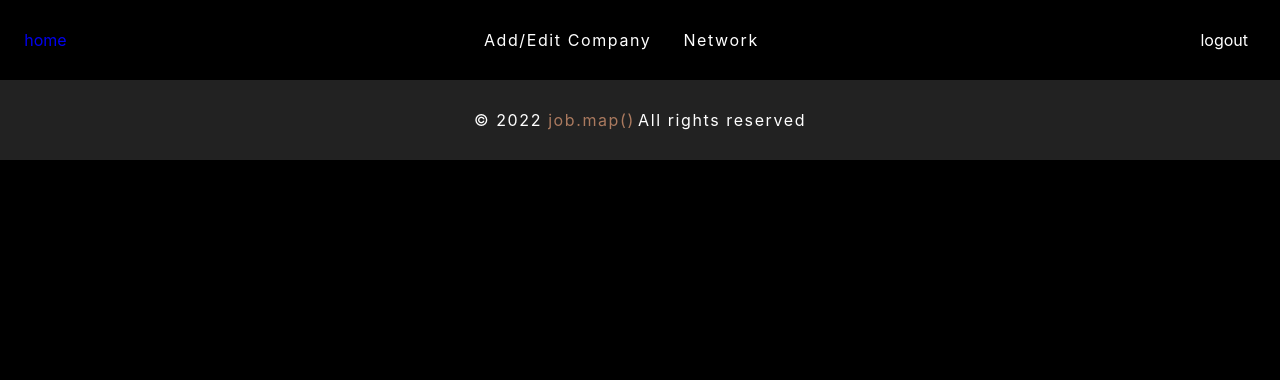
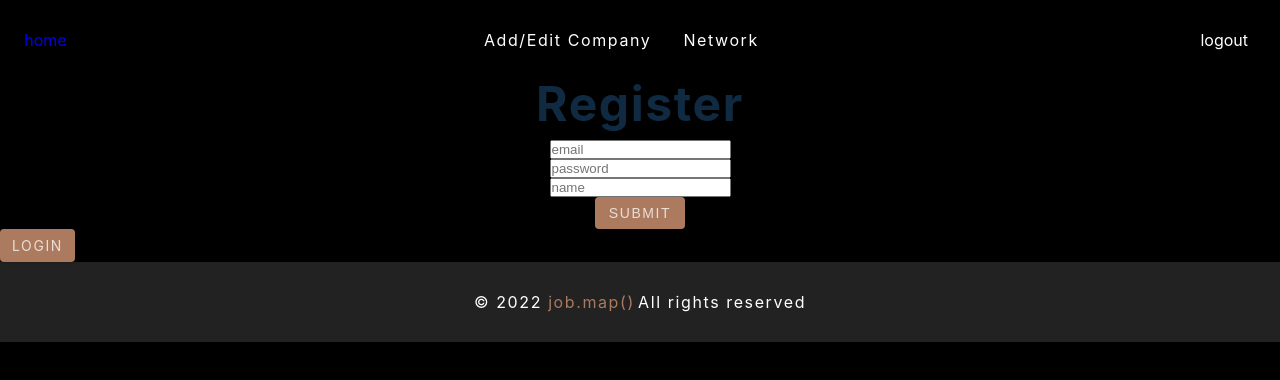
Before and after one commit to hopeVaughn/job_map, a React (Create React App) app: page /register in a window 1280 px wide. Shown: the top 380 px of the page. Built offline with nearby package versions, Linux system fonts and the light colour scheme.

Commit message:
Form input and axios post request added

```diff
--- a/src/App.js
+++ b/src/App.js
@@ -1,7 +1,7 @@
 import './index.css';
 import { BrowserRouter as Router, Routes, Route } from 'react-router-dom';
 import { Navbar, Footer } from "./components"
-import { Home, LandingPage, ListedCompanies, CompanyPage, Login, Network } from './pages';
+import { Home, LandingPage, ListedCompanies, CompanyPage, Login, Register, Network } from './pages';
 import { useState } from "react";
 
 function App() {
@@ -19,6 +19,8 @@ function App() {
         <Route path='companies' element={<ListedCompanies levelClicked={levelClicked}  />} />
         <Route path='companies/:id' element={<CompanyPage />} />
         <Route path='login' element={<Login setAuth={setAuth}/>} />
+        <Route path='register' element={<Register />} />
+
         <Route path='network' element={<Network />} />
 
       </Routes>
--- a/src/pages/Register.js
+++ b/src/pages/Register.js
@@ -1,9 +1,98 @@
-import React from 'react'
+import React, { useState } from 'react';
+import { Link } from "react-router-dom";
+import styled from 'styled-components';
+import Axios from 'axios';
+import { useNavigate } from "react-router-dom";
 
-function Register() {
+
+
+
+
+function Register(props) {
+
+  const [email, setEmail] = useState("");
+  const [password, setPassword] = useState("");
+  const [name, setName] = useState("");
+
+
+  /*---------------------*/
+
+  const navigate = useNavigate();
+
+  const onSubmitForm = async e => {
+    e.preventDefault();
+    try {
+      const body = { email, password, name };
+      const response = Axios.post(`http://localhost:8080/api/authentication/register`, body)
+        .then((res) => {
+          const parseRes = res.json();
+          if (parseRes.jwtToken) {
+            localStorage.setItem("token", parseRes.jwtToken);
+            props.setAuth(true);
+            console.log("Registered Successfully")
+            navigate("/landing")
+            ;
+          } else {
+            props.setAuth(false);
+            console.log(parseRes);
+          }
+        })
+
+      } catch (err) {
+        console.error(err.message);
+      }
+
+  };
+
   return (
-    <div>Register</div>
+    <Wrapper>
+      <div >
+        <h1 className="mt-5 text-center">Register</h1>
+        <form className="register" onSubmit={onSubmitForm}>
+          <input
+            type="text"
+            name="email"
+            placeholder="email"
+            className="form-control my-3"
+            onChange={(event) => setEmail(event.target.value)
+            }
+          />
+
+          <input
+            type="password"
+            name="password"
+            placeholder="password"
+            className="form-control my-3"
+            onChange={(event) => setPassword(event.target.value)
+            }
+          />
+
+          <input
+            type="text"
+            name="name"
+            placeholder="name"
+            className="form-control my-3"
+            onChange={(event) => setName(event.target.value)
+            }
+          />
+
+          <button className="btn btn-success btn-block">Submit</button>
+        </form>
+
+        <Link to="/login" className="btn btn-warning">login</Link>
+      </div>
+    </Wrapper>
   )
 }
+const Wrapper = styled.div`
+.register {
+  display: flex;
+  flex-direction: column;
+  align-items: center;
+
+}
+
+
+`
 
 export default Register
```
